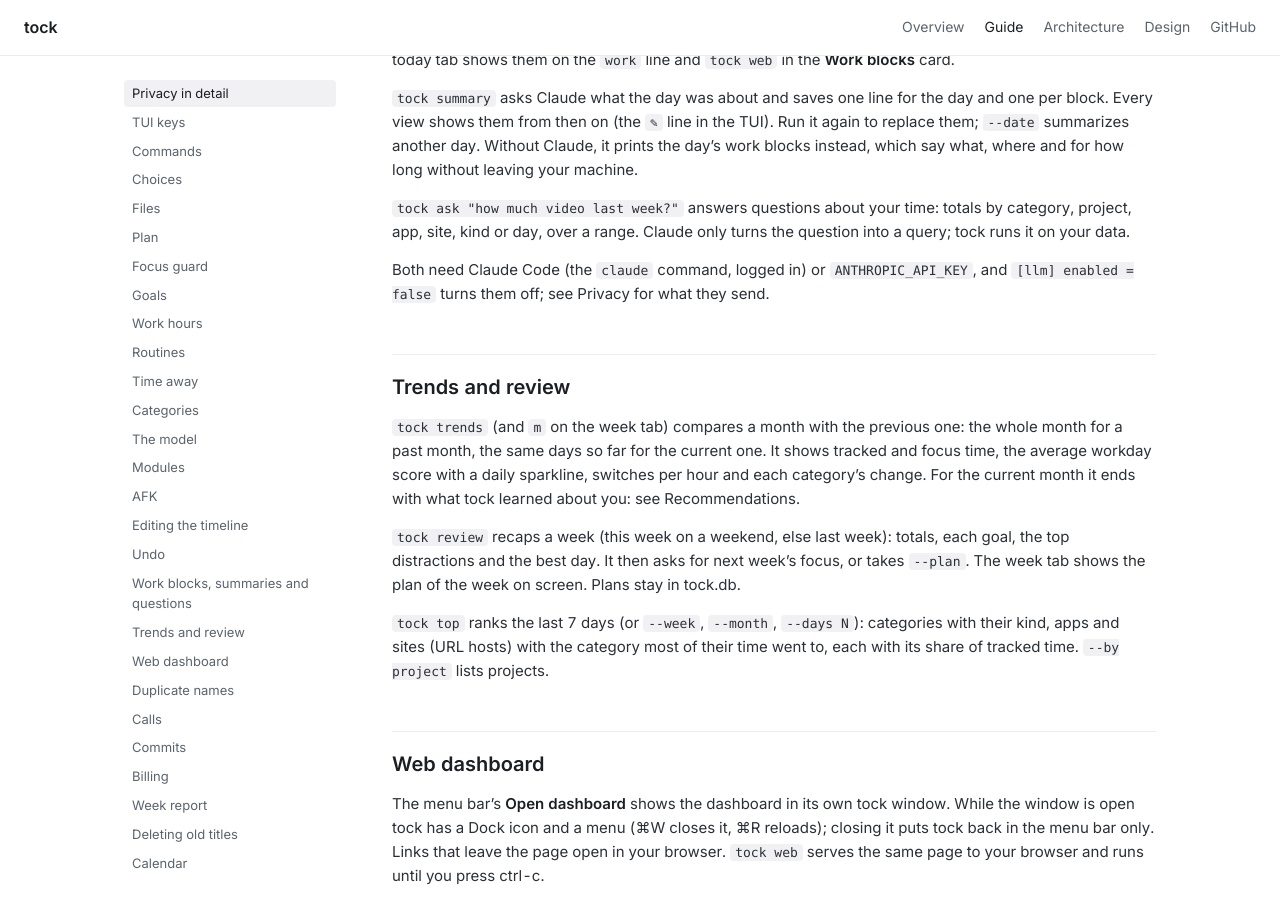
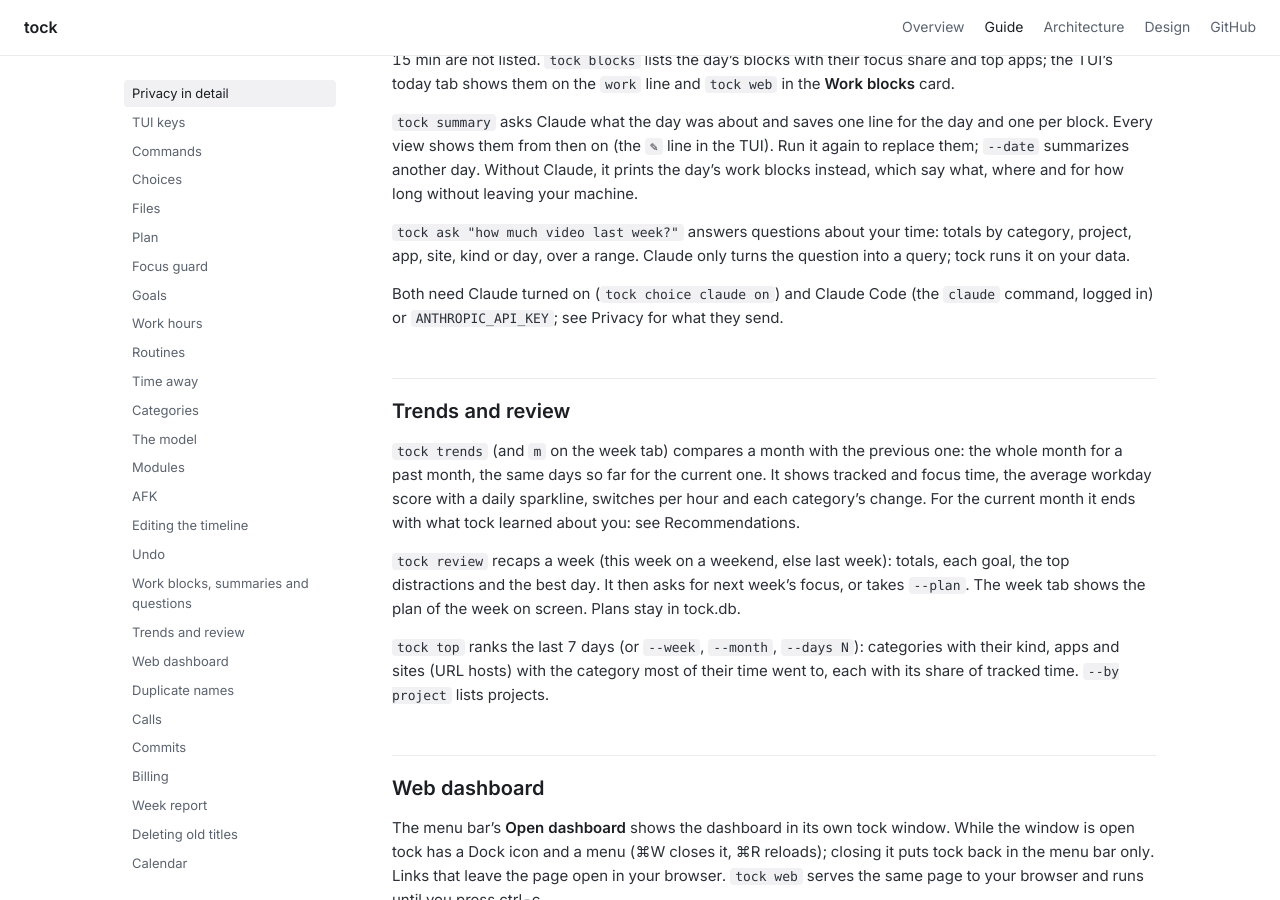
Before and after one commit to confuserdotcom/tock, a Jekyll site: the page built from docs/guide.md, in a window 1280 px wide and 900 px high, scrolled down 16874 px. Built offline with Jekyll 4.4.1, drawn with Linux system fonts in a browser that asks for light colours; our own code applies the rules of GitHub Pages for plain Markdown files; some of the changed text lies outside the part shown.

Commit message:
Changelog and guide for Claude opt-in and paused capture

```diff
--- a/docs/guide.md
+++ b/docs/guide.md
@@ -25,8 +25,9 @@
 - Claude suggestions, summaries and `tock ask` are the only features that talk
   to the internet. They run through Claude Code (`claude -p`, on your Claude
   subscription: no API key, no tools, no saved session), or through the API
-  when `ANTHROPIC_API_KEY` is set in the shell that runs `tock`. With neither,
-  they are off.
+  when `ANTHROPIC_API_KEY` is set in the shell that runs `tock`. They are off
+  until you turn them on with `tock choice claude on`, which also lists what
+  is sent. Having Claude Code or an API key is not enough on its own.
   - When on, at most once an hour, tock sends the grouped inbox keys: app name, URL host, cleaned title and minutes. It also sends your category and project names.
   - Password managers, mail and messaging apps, banks and webmail are never sent. Extend the deny lists in `config.toml [llm]`.
   - `tock summary` runs only when you type it. It sends the day's work blocks: the weekday (never the date), clock times, minutes, labels and, per block, at most 8 apps with their URL host or cleaned title, through the same deny lists. The answer is saved in tock.db.
@@ -374,7 +375,7 @@
 dnd = true               # pause Slack notifications for the session
 
 [llm]
-enabled = true                # still needs Claude Code (claude) or ANTHROPIC_API_KEY
+enabled = true                # default false: Claude is opt-in; still needs Claude Code (claude) or ANTHROPIC_API_KEY
 model = "claude-haiku-5-5"
 min_minutes = 2               # inbox time a key needs before it is sent
 deny_apps = []                # bundle ids added to the built-in deny list
@@ -841,9 +842,9 @@
 totals by category, project, app, site, kind or day, over a range. Claude
 only turns the question into a query; tock runs it on your data.
 
-Both need Claude Code (the `claude` command, logged in) or `ANTHROPIC_API_KEY`,
-and `[llm] enabled = false` turns them off; see
-Privacy for what they send.
+Both need Claude turned on (`tock choice claude on`) and Claude Code (the
+`claude` command, logged in) or `ANTHROPIC_API_KEY`; see Privacy for what
+they send.
 
 ## Trends and review
 
```
Also changed, not shown: CHANGELOG.md.
